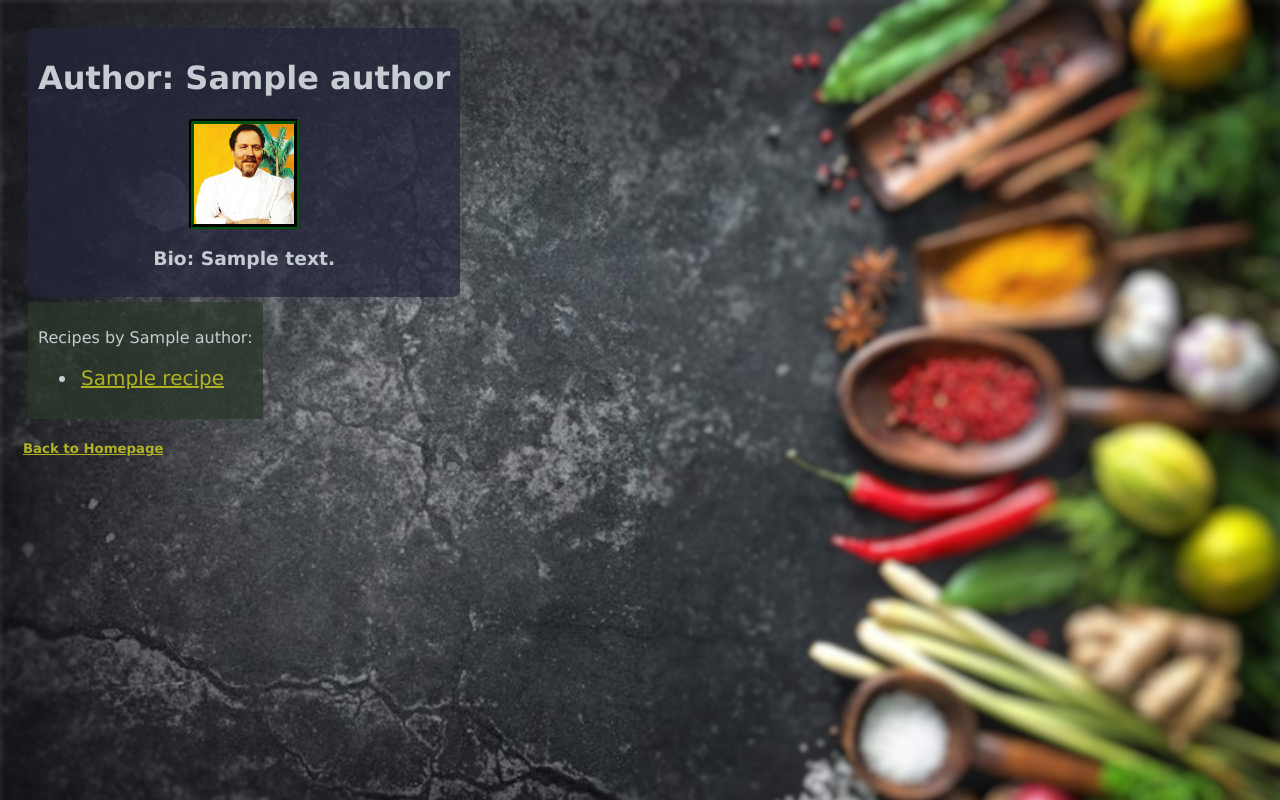
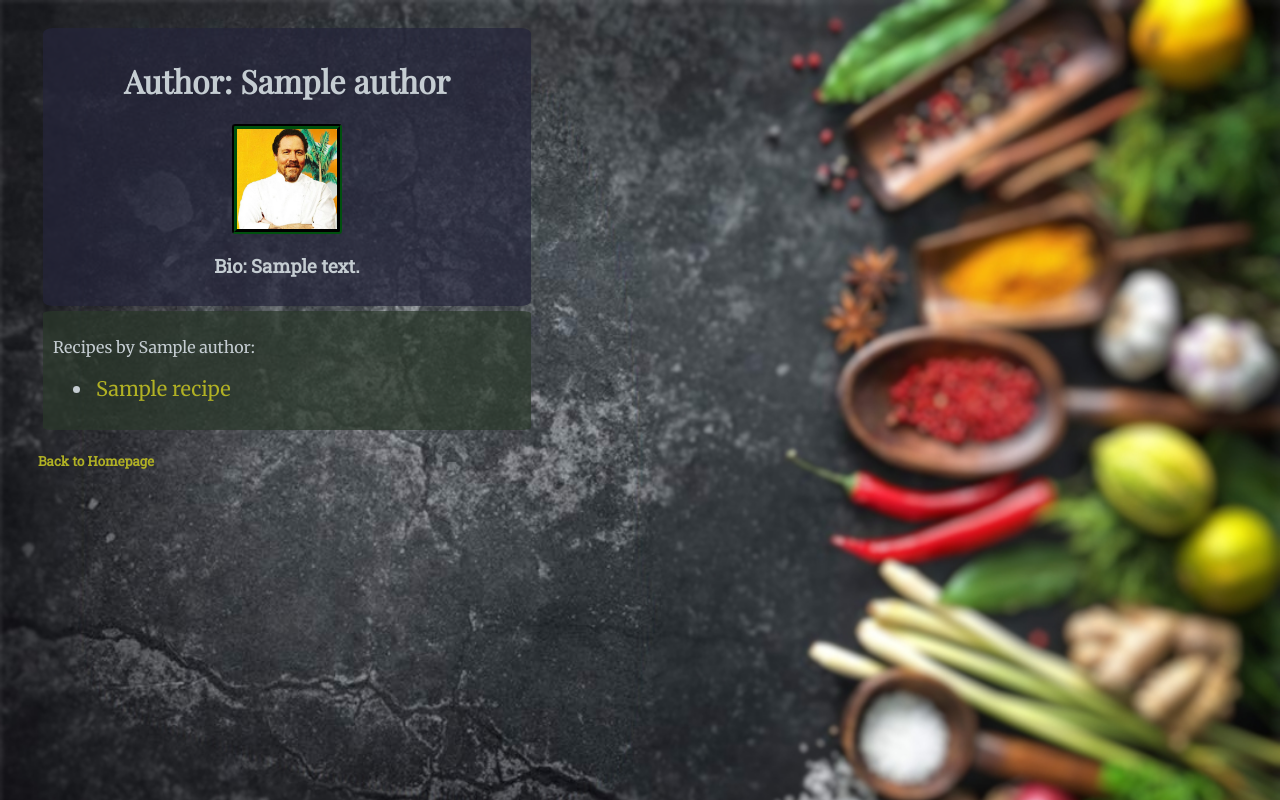
Before and after one commit to jeffsimp88/recipes_book, a Django app: page /authors/1 in a window 1280 px wide. Run offline with Django 3.2, Linux system fonts and the light colour scheme; tables that the repository leaves empty hold one stand-in row (values such as "Sample post").

Commit message:
Added fonts, Box styling

```diff
--- a/static/css/style.css
+++ b/static/css/style.css
@@ -1,37 +1,22 @@
+@import url('https://fonts.googleapis.com/css2?family=Merriweather&family=Playfair+Display&family=Roboto+Slab&display=swap');@import url('https://fonts.googleapis.com/css2?family=Playfair+Display&family=Roboto+Slab&display=swap');
 body{
     color: rgb(197, 205, 210);
     background-color: rgb(32, 32, 32);
     background-image: url('/static/images/background.jpg');
     background-size: cover;
-    padding: 15px;
+    padding: 15px 15px 15px 30px;
     font-family: Verdana, Geneva, Tahoma, sans-serif;
 }
 
-#authorBox{
-    display: flex;
-    align-items: center;
-    flex-direction: column;
-    padding: 10px;
-    margin: 5px;
-    border-radius: 2%;
-    width: fit-content;
-    background-color: rgb(36, 36, 59, 0.7);
-}
-#titleBox{
-    padding: 10px;
-    margin: 5px;
-    border-radius: 2%;
-    width: fit-content;
-    background-color: rgb(36, 36, 59, 0.7);
+h1{
+    font-family: 'Playfair Display', serif;
 }
 
-#recipeBox{
-    padding: 10px;
-    margin: 5px;
-    border-radius: 2%;
-    width: fit-content;
-    background-color: rgba(42, 56, 42, 0.7);
+h3, h5{
+    font-family: 'Roboto Slab', serif;
 }
+
+
 
 img{
     border-radius: 3%;
@@ -41,18 +26,49 @@ img{
 
 p{
     white-space: pre-line;
+    font-family: 'Merriweather', serif;
 }
 
 li{
     font-size: 20px;
     padding: 3px;
+    font-family: 'Merriweather', serif;
 }
 
 a{
     color: rgb(177, 177, 36);
     transition-duration: .2s;
+    text-decoration: none;
 }
 a:hover{
     color: rgb(116, 192, 45);
     background-color: rgba(1, 1, 58, 0.22);
 }
+#authorBox{
+    display: flex;
+    align-items: center;
+    flex-direction: column;
+    padding: 10px;
+    margin: 5px;
+    border-radius: 2%;
+    min-width: fit-content;
+    max-width: 468px;
+    background-color: rgb(36, 36, 59, 0.7);
+}
+#titleBox{
+    padding: 10px;
+    margin: 5px;
+    border-radius: 2%;
+    min-width: fit-content;
+    max-width: 468px;
+    background-color: rgb(36, 36, 59, 0.7);
+}
+
+#recipeBox{
+    padding: 10px;
+    margin: 5px;
+    border-radius: 2%;
+    min-width: fit-content;
+    max-width: 468px;
+    background-color: rgba(42, 56, 42, 0.7);
+}
```
